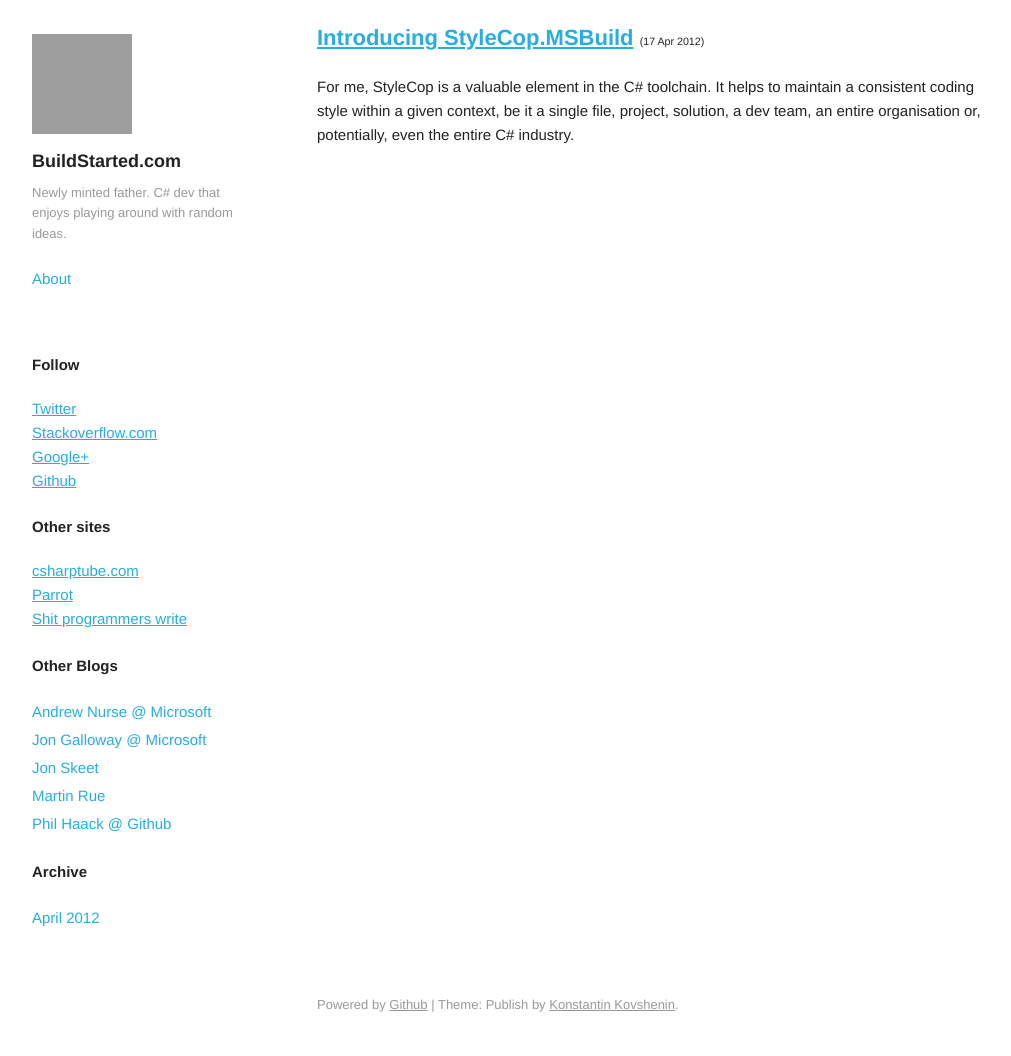
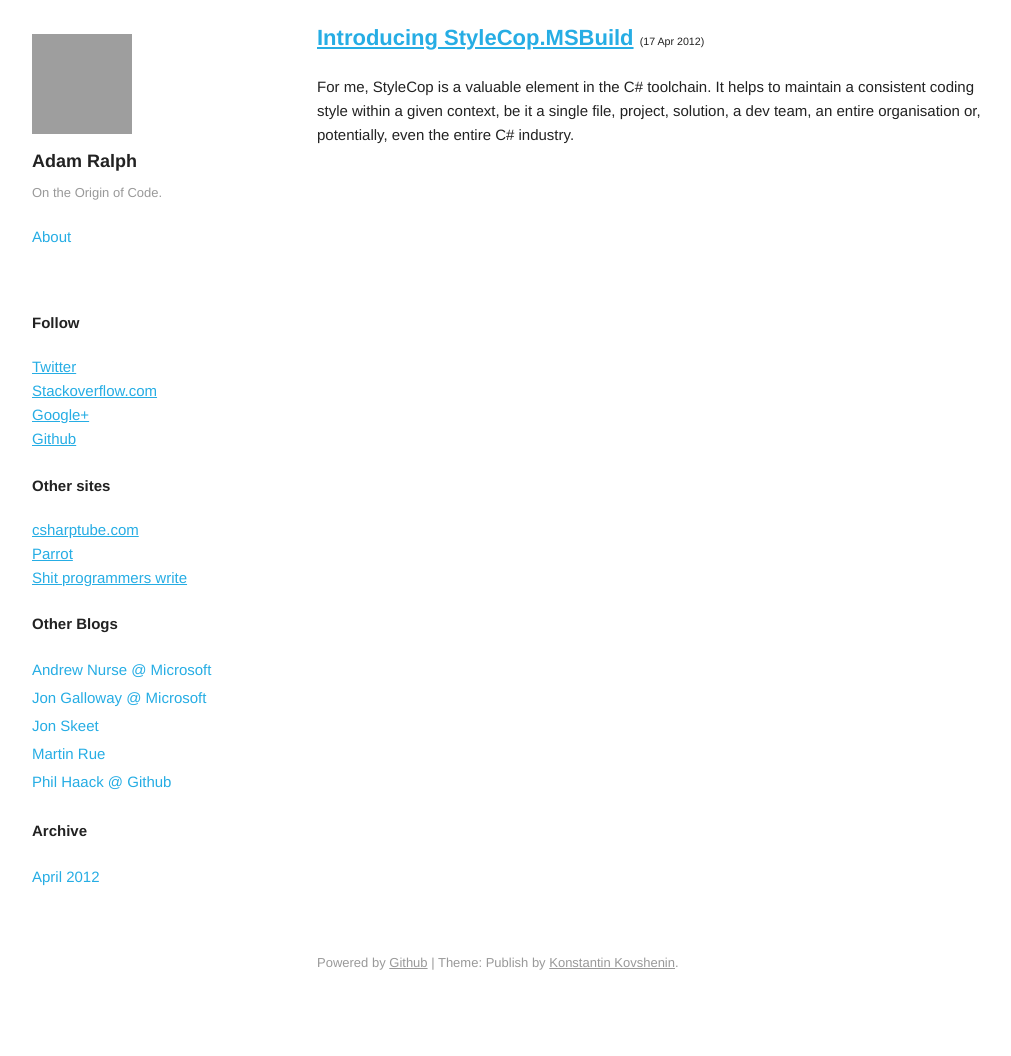
Before and after one commit to adamralph/adamralph.github.com, a Jekyll site: the page built from index.html, in a window 1280 px wide. Shown: the whole page, without its empty margins (133-1144 px from the left). Built offline with Jekyll 4.4.1, drawn with Linux system fonts in a browser that asks for light colours; nearby versions of some CDN libraries; Markdown is read by kramdown in place of the engine named in the settings; comment, search, counter and statistics services are not loaded; after the commit the page ends 1014 px from its top, so only the background shows below that; grey boxes are pictures that could not be loaded.

Commit message:
finished converting header

```diff
--- a/_layouts/default.html
+++ b/_layouts/default.html
@@ -10,17 +10,17 @@
     <div id="page" class="hfeed site">
         <header id="masthead" class="site-header" role="banner">
             <hgroup>
-                <a class="site-logo" href="http://buildstarted.com/" title="BuildStarted.com" rel="home">
+                <a class="site-logo" href="http://www.adamralph.com/" title="Adam Ralph" rel="home">
                     <img src="http://www.gravatar.com/avatar/78e6cdb8bf24413c4576e496e4d05fce?s=100" alt="Adam Ralph" width="100" height="100" class="no-grav"></a>
-                <h1 class="site-title"><a href="http://buildstarted.com/" title="BuildStarted.com" rel="home">BuildStarted.com</a></h1>
-                <h2 class="site-description">Newly minted father. C# dev that enjoys playing around with random ideas.</h2>
+                <h1 class="site-title"><a href="http://www.adamralph.com/" title="Adam Ralph" rel="home">Adam Ralph</a></h1>
+                <h2 class="site-description">On the Origin of Code.</h2>
             </hgroup>
             <nav role="navigation" class="site-navigation main-navigation">
                 <h1 class="assistive-text">Menu</h1>
                 <div class="assistive-text skip-link"><a href="#content" title="Skip to content">Skip to content</a></div>
                 <div class="menu">
                     <ul>
-                        <li class="page_item page-item-2"><a href="http://buildstarted.com/about/">About</a></li>
+                        <li class="page_item page-item-2"><a href="about/">About</a></li>
                     </ul>
                 </div>
             </nav>
```
